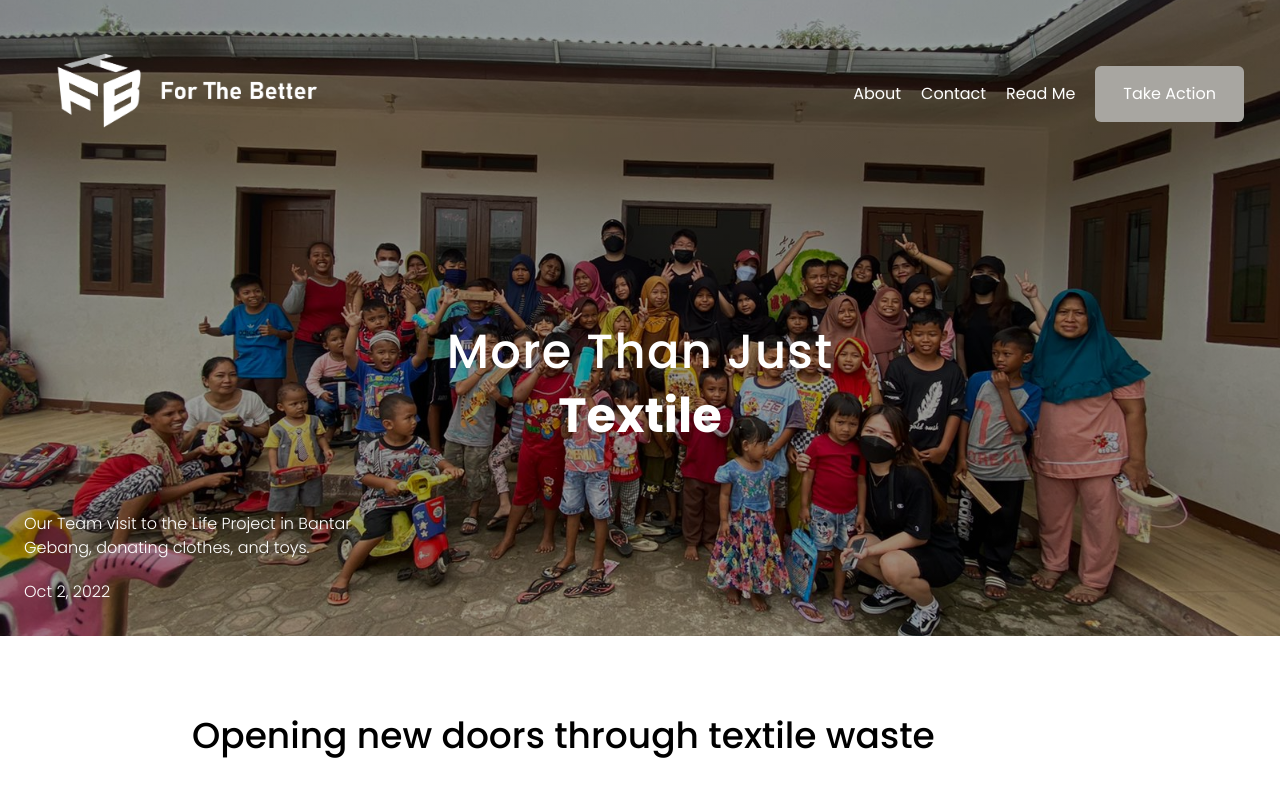
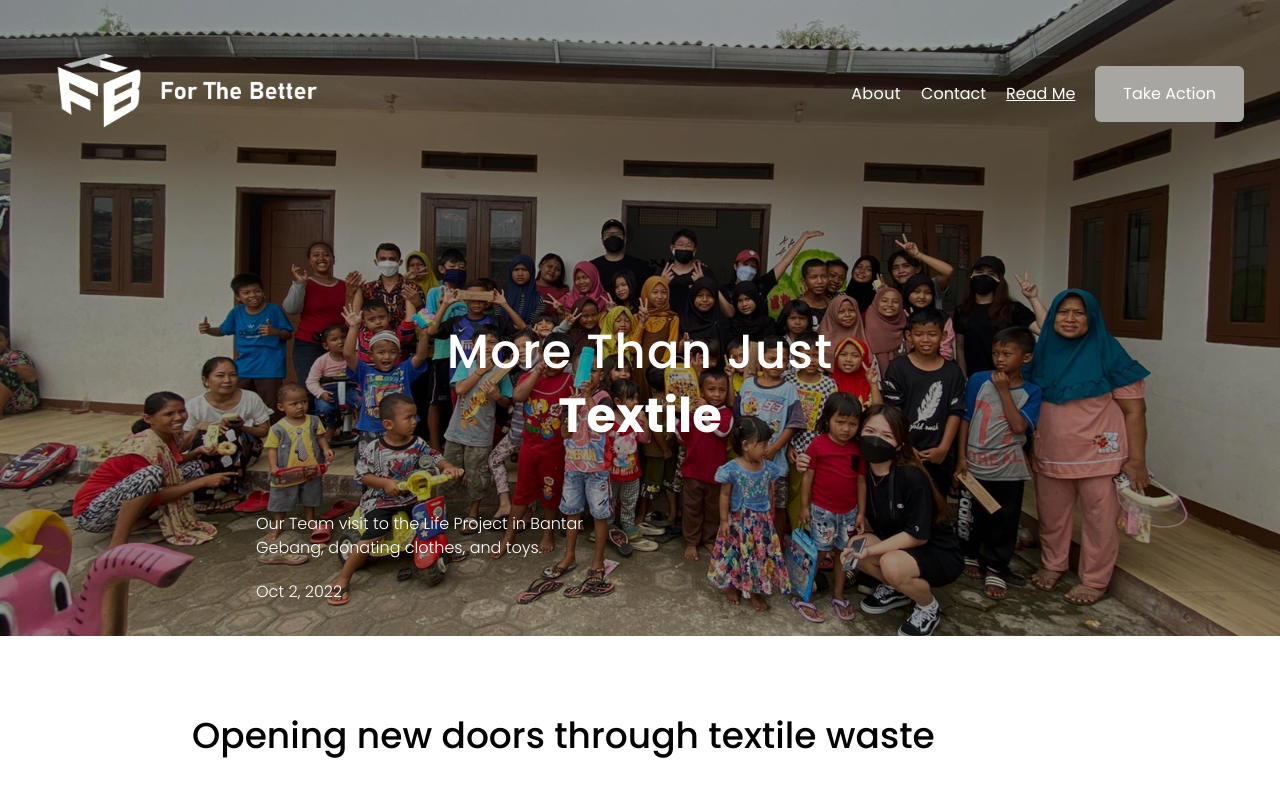
Before and after one commit to lionelritchie29/for-the-better, a Next.js app: page /read-me in a window 1280 px wide. Shown: the top 800 px of the page. Built offline with nearby package versions, Linux system fonts and the light colour scheme.

Commit message:
feat: add dynamic nested navbar func

```diff
--- a/pages/read-me.tsx
+++ b/pages/read-me.tsx
@@ -11,7 +11,7 @@ const ReadMePage: NextPage = () => {
             More Than Just
           </h1>
           <h2 className='font-bold text-center text-5xl'>Textile</h2>
-          <div className='absolute left-6 bottom-8'>
+          <div className='absolute left-6 sm:left-24 lg:left-64 bottom-8'>
             <p className='font-light mt-10 mr-9 max-w-sm'>
               Our Team visit to the Life Project in Bantar Gebang, donating clothes, and toys.
             </p>
--- /dev/null
+++ b/widgets/DropdownNav.tsx
@@ -0,0 +1,46 @@
+import Link from 'next/link';
+import { useRouter } from 'next/router';
+import { useState } from 'react';
+
+type Props = {
+  link: { title: string; path: string; children: { title: string; path: string }[] };
+};
+
+export default function DropdownNav({ link }: Props) {
+  const router = useRouter();
+  const [openDropdown, setOpenDropdown] = useState(false);
+  return (
+    <div
+      onMouseEnter={() => {
+        setOpenDropdown(true);
+      }}
+      onMouseLeave={() => setOpenDropdown(false)}
+      className={`relative tracking-wide text-center cursor-pointer hover:text-white min-w-[3rem] py-4 text-white font ${
+        router.pathname.includes(link.path) ? 'underline' : ''
+      }`}>
+      {link.title}
+
+      <ul
+        className={`absolute bg-white border border-gray-200 rounded-md shadow top-12 transition-all duration-300 ${
+          openDropdown ? 'block z-10' : 'hidden'
+        }`}>
+        {link.children
+          ?.sort((first, second) => first.title.localeCompare(second.title))
+          .map((child) => (
+            <li key={child.title} className='w-44 hover:bg-gray-50'>
+              <Link href={`${link.path}${child.path}`} passHref={true}>
+                <div
+                  className={`tracking-wide text-left cursor-pointer p-4 text-gray-600 ${
+                    router.pathname.includes(link.path) && router.pathname.includes(child.path)
+                      ? 'font-medium underline'
+                      : ''
+                  }`}>
+                  {child.title}
+                </div>
+              </Link>
+            </li>
+          ))}
+      </ul>
+    </div>
+  );
+}
--- a/widgets/Navbar.tsx
+++ b/widgets/Navbar.tsx
@@ -4,6 +4,8 @@ import Logo from '../public/assets/logo.png';
 import Button from '../components/shared/Button';
 import Head from 'next/head';
 import { MenuAlt4Icon } from '@heroicons/react/outline';
+import DropdownNav from './DropdownNav';
+import { useRouter } from 'next/router';
 
 type Props = {
   children: any;
@@ -11,6 +13,7 @@ type Props = {
 };
 
 export default function Navbar({ children, bgImageName }: Props) {
+  const router = useRouter();
   const links = [
     {
       title: 'About',
@@ -51,22 +54,43 @@ export default function Navbar({ children, bgImageName }: Props) {
           backgroundSize: 'cover',
         }}>
         <section className='px-9 flex justify-between text-white'>
-          <div>
-            <div className='block md:hidden'>
+          <div className='block md:hidden cursor-pointer'>
+            <Link href='/' passHref={true}>
               <Image src={Logo} alt='logo' width={165} height={75} />
-            </div>
+            </Link>
+          </div>
 
-            <div className='hidden md:block'>
+          <div className='hidden md:block cursor-pointer'>
+            <Link href='/' passHref={true}>
               <Image src={Logo} alt='logo' width={310} height={125} />
-            </div>
+            </Link>
           </div>
 
           <ul className='hidden md:flex space-x-5 items-center text-white font-normal text-base'>
             {links.map((link) => (
               <li key={link.path}>
-                <Link className='py-1' href={link.path}>
-                  {link.title}
-                </Link>
+                {link.children ? (
+                  <DropdownNav link={link} />
+                ) : (
+                  <Link key={link.title} href={link.path} passHref={true}>
+                    {link.path === '/' ? (
+                      <div
+                        className={`cursor-pointer ${router.pathname === '/' ? 'underline' : ''}`}>
+                        {link.title}
+                      </div>
+                    ) : (
+                      <div
+                        className={`cursor-pointer ${
+                          router.pathname.includes(link.path) &&
+                          router.pathname.toLowerCase().includes(link.path.toLowerCase())
+                            ? 'underline'
+                            : ''
+                        }`}>
+                        {link.title}
+                      </div>
+                    )}
+                  </Link>
+                )}
               </li>
             ))}
 
```
